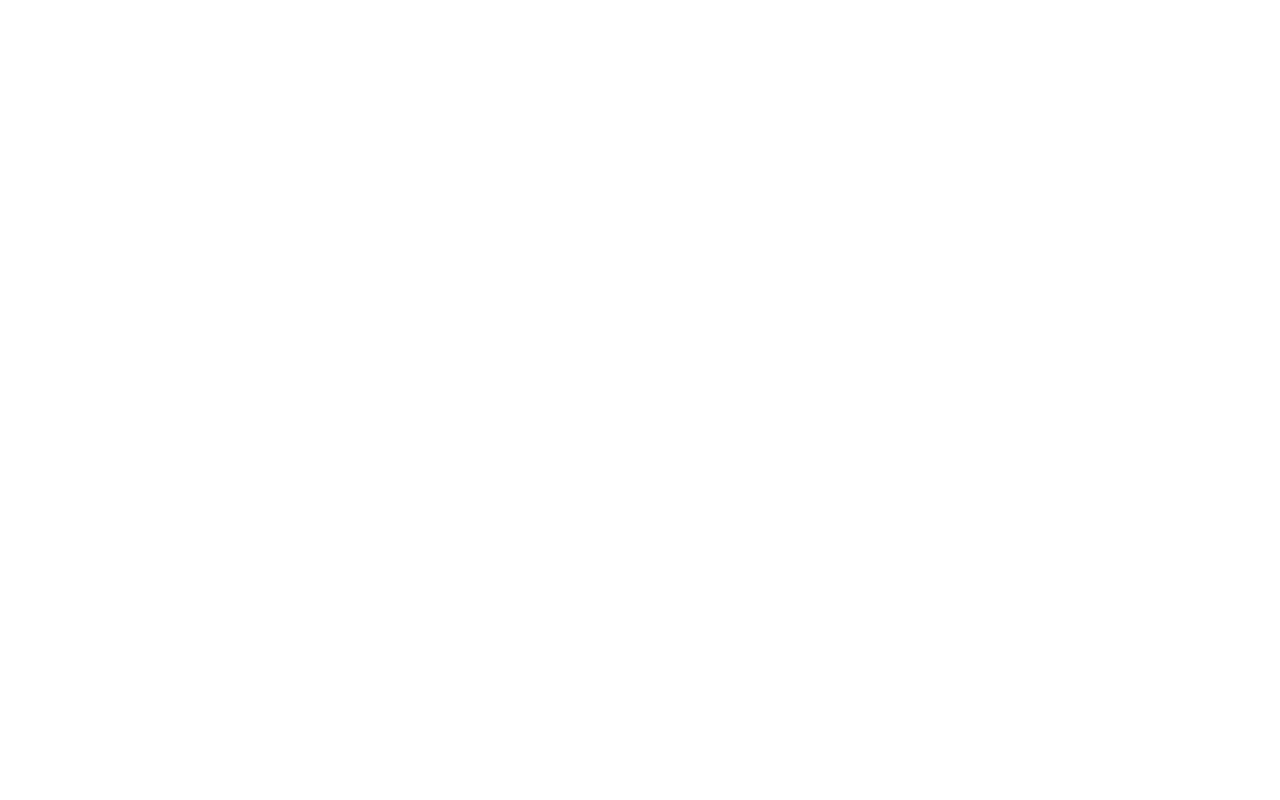
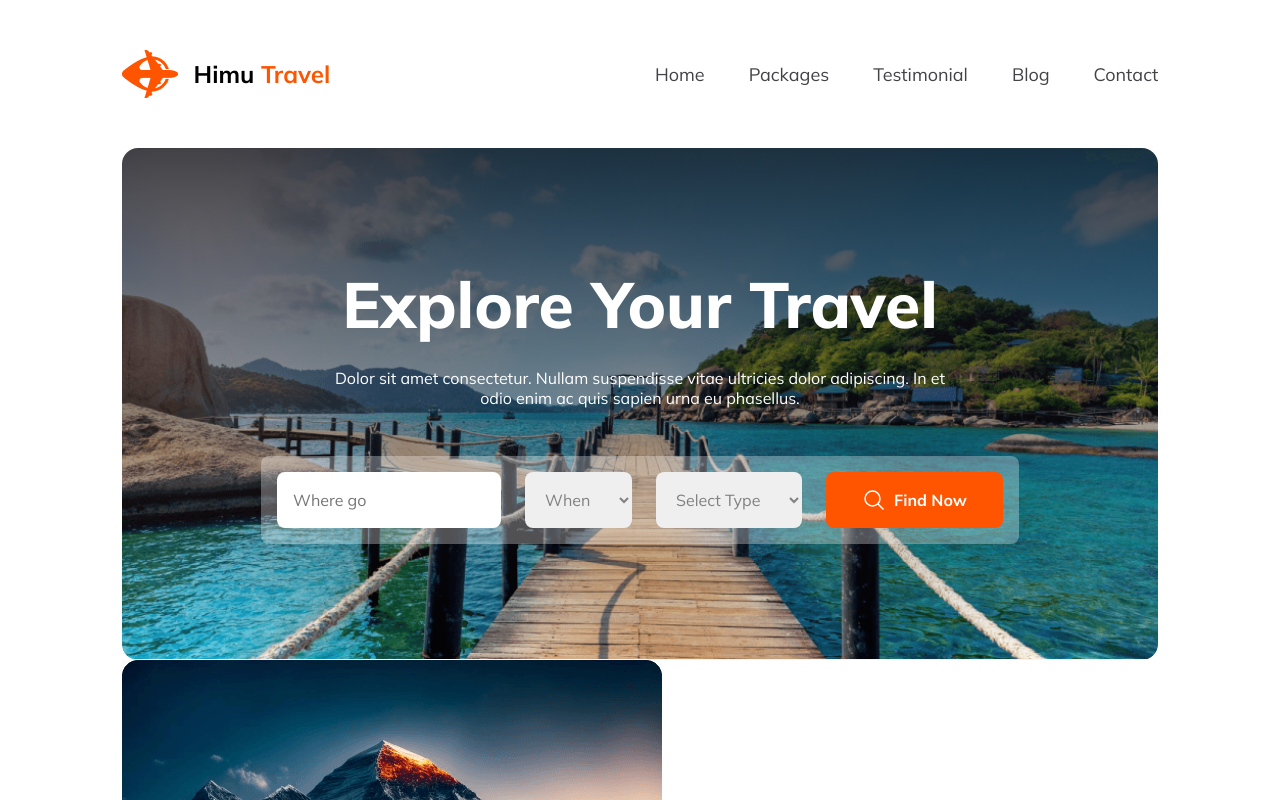
Before and after one commit to SatirthaRoy/himuTravels, a plain HTML site: page index.html in a window 1280 px wide. Shown: the top 800 px of the page. Drawn offline with Linux system fonts and the light colour scheme.

Commit message:
header done

```diff
--- a/index.css
+++ b/index.css
@@ -1,3 +1,161 @@
+/* variables */
+:root {
+  --Dark: #131318;
+  --Dark-02: #424247;
+  --paragraph: #5A5A5D;
+  --theme: #FF5400;
+}
+
+/* common styles */
+
 * {
   margin: 0px;
+  font-family: Mulish;
+  font-style: normal;
 }
+
+.screen {
+  width: 81%;
+  margin: 0px auto;
+}
+
+a {
+  text-decoration: none;
+  color: var(--Dark-02);
+  font-size: 18px;
+  font-weight: 400;
+  transition: all .2s ease;
+}
+
+a:hover {
+  width: 700;
+  color: var(--theme);
+}
+
+p {
+  color: #FFF;
+  text-align: center;
+  font-size: 16px;
+  font-weight: 400;
+}
+
+.primary-btn {
+  border: none;
+  border-radius: 8px;
+  background-color: var(--theme);
+  display: flex;
+  justify-content: center;
+  gap: 8px;
+  align-items: center;
+  padding: 16px 36px;
+  color: white;
+  font-size: 16px;
+  font-weight: 700;
+}
+
+input, select {
+  border: none;
+  border-radius: 8px;
+  padding: 16px;
+  flex-grow: 1;
+  color: rgba(19, 19, 24, 0.50);
+  font-size: 16px;
+  font-weight: 400;
+}
+
+
+/* header styles */
+
+.logo {
+  display: flex;
+  align-items: center;
+  gap: 16px;
+}
+
+.logo h1 span {
+  color: var(--theme);
+}
+
+nav {
+  display: flex;
+  justify-content: space-between;
+  align-items: center;
+  margin: 50px 0px;
+}
+
+.hamburg {
+  display: none;
+}
+
+.menu {
+  display: flex;
+  gap: 44px;
+}
+
+/* banner section */
+.banner {
+  border-radius: 16px;
+  background-image: linear-gradient(180deg, rgba(19, 19, 24, 0.80) 0%, rgba(19, 19, 24, 0.00) 100%), url('./Images/Group 13 (1) (1).png');
+  background-size: cover, cover;
+  background-repeat: no-repeat;
+  background-position: center;
+  display: flex;
+  flex-direction: column;
+  align-items: center;
+  padding: 116px 0px;
+}
+
+.banner h1 {
+  color: #FFF;
+  font-size: 64px;
+  font-style: normal;
+  font-weight: 800;
+}
+
+.banner p {
+  width: 60%;
+  margin-top: 24px;
+  margin-bottom: 48px;
+}
+
+.banner-form {
+  padding: 16px;
+  background: rgba(255, 255, 255, 0.30);
+  border-radius: 8px;
+  display: flex;
+  justify-content: space-between;
+  gap: 24px;
+  width: 70%;
+}
+
+
+/* responsive styles */
+
+@media screen and (max-width: 600px) {
+
+  .banner {
+    /* background-position: center; */
+  }
+
+  .screen, .banner p {
+    width: 90%;
+  }
+
+  .banner h1 {
+    /* font-size: 22px; */
+    text-align: center;
+  }
+
+  .banner-form {
+    flex-direction: column;
+  }
+
+  .menu {
+    display: none;
+  }
+
+  .hamburg {
+    display: block;
+  }
+
+}
--- a/index.html
+++ b/index.html
@@ -5,19 +5,65 @@
   <meta name="viewport" content="width=device-width, initial-scale=1.0">
   <title>Himu Travels</title>
   <link rel="stylesheet" href="./index.css">
+  <!-- fonts -->
+  <link rel="preconnect" href="https://fonts.googleapis.com">
+  <link rel="preconnect" href="https://fonts.gstatic.com" crossorigin>
+  <link href="https://fonts.googleapis.com/css2?family=Mulish:wght@200;300;400;500;600;700;800;900;1000&display=swap" rel="stylesheet">
 </head>
 <body>
   <!-- header -->
-  <header>
+  <header class="screen">
     <!-- navigation -->
     <nav>
+      <div class="logo">
+        <img src="./Images/Group 40071 (2).png" alt="">
+        <h1>Himu <span>Travel</span></h1>
+      </div>
 
+      <div class="hamburg">
+        <img src="./essentials/Hamburg.svg" alt="">
+      </div>
+      <div class="menu">
+        <a href="#">Home</a>
+        <a href="#">Packages</a>
+        <a href="#">Testimonial</a>
+        <a href="#">Blog</a>
+        <a href="#">Contact</a>
+      </div>
     </nav>
+
+    <!-- banner section -->
+    <section class="banner">
+      <h1>Explore Your Travel</h1>
+      <p>Dolor sit amet consectetur. Nullam suspendisse vitae ultricies dolor adipiscing. In et odio enim ac quis sapien urna eu phasellus.</p>
+      <form action="" class="banner-form">
+        <input type="text" placeholder="Where go">
+        <select name="When" id="1">
+          <option value="" selected>When</option>
+          <option value="9-2">9-2</option>
+          <option value="5-10">5-10</option>
+        </select>
+        <select name="type" id="1">
+          <option value="" selected>Select Type</option>
+          <option value="9-2">airplane</option>
+          <option value="5-10">bus</option>
+        </select>
+        <button class="primary-btn"><img src="./essentials/search.svg" alt="search"> Find Now</button>
+      </form>
+
+    </section>
   </header>
 
   <!-- main -->
-  <main>
+  <main class="screen">
+    <section class="popular">
+      <div>
 
+      </div>
+      <div>
+        <img src="./Images/Rectangle 4.png" alt="">
+      </div>
+    </section>
 
   </main>
 
```
Also changed, not shown: essentials/Frame (1).svg (added), essentials/Frame (2).svg (added), essentials/Frame (3).svg (added), essentials/Hamburg.svg (added), essentials/hotel 1.png (added), essentials/map 1.png (added), essentials/price-tag 1.png (added), essentials/search.svg (added).
